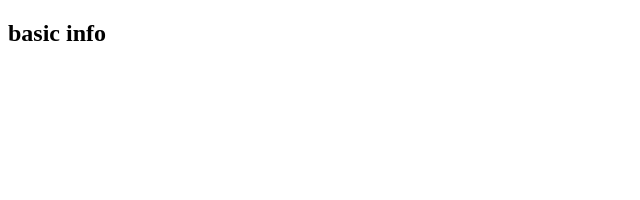
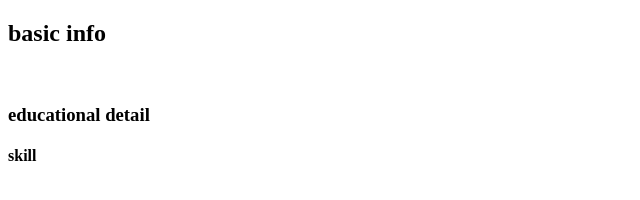
Before and after one commit to ANILPAL-AP/ap, a plain HTML site: page dashboard.html in a window 1280 px wide. Shown: the whole page, without its empty margins (0-640 px from the left). Drawn offline with Linux system fonts and the light colour scheme.

Commit message:
new heading

```diff
--- a/dashboard.html
+++ b/dashboard.html
@@ -5,6 +5,9 @@
     <meta name="viewport" content="width=device-width, initial-scale=1.0">
     <title>Document</title>
 <h2>basic info </h2>
+<br>
+<h3>educational detail</h3>
+<h4>skill</h4>
 </head>
 <body>
 
```
